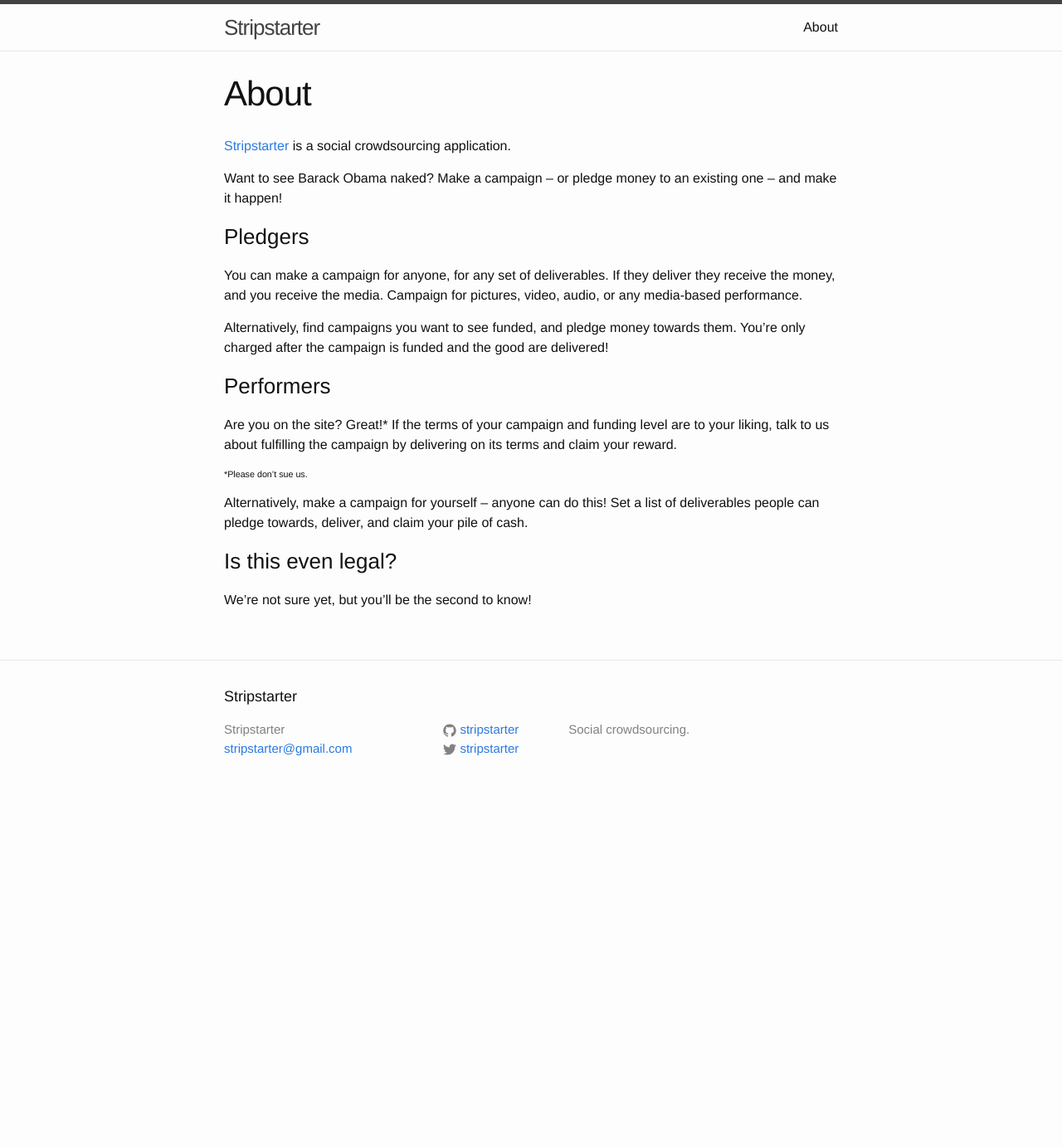
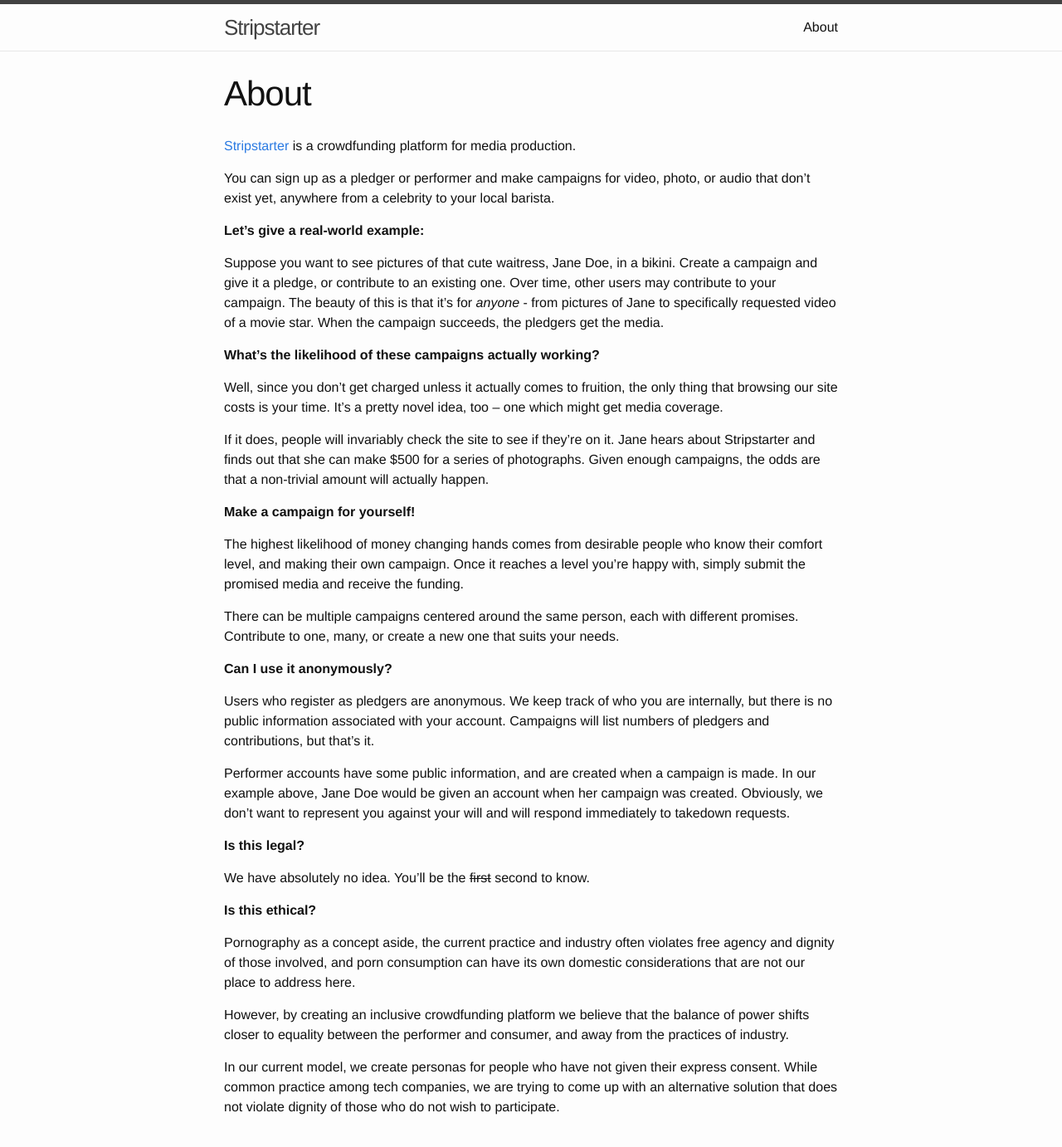
Before and after one commit to stripstarter/blog, a Jekyll site: the page built from about.md, in a window 1280 px wide and 1400 px high. Shown: the top 1382 px of the window at 83% size. Built offline with Jekyll 4.4.1, drawn with Linux system fonts in a browser that asks for light colours.

Commit message:
Adding better about.md; date fix on second post

```diff
--- a/_posts/2014-09-04-our-technology-stack.markdown
+++ b/_posts/2014-09-04-our-technology-stack.markdown
@@ -1,7 +1,7 @@
 ---
 layout: post
 title:  "Stripstarter takes off its clothes"
-date:   2014-08-30 23:03:00
+date:   2014-09-04 23:03:00
 categories: stripstarter technology
 ---
 # **Our Technology Stack**
--- a/about.md
+++ b/about.md
@@ -4,7 +4,7 @@ title: About
 permalink: /about/
 ---
 
-[Stripstarter](http://stripstarter.us) is a social crowdsourcing application.
+<!-- [Stripstarter](http://stripstarter.us) is a social crowdsourcing application.
 
 Want to see Barack Obama naked?  Make a campaign -- or pledge money to an existing one -- and make it happen!
 
@@ -24,4 +24,42 @@ Alternatively, make a campaign for yourself -- anyone can do this!  Set a list o
 
 ### Is this even legal?
 
-We're not sure yet, but you'll be the second to know!
+We're not sure yet, but you'll be the second to know! -->
+
+[Stripstarter](http://stripstarter.us) is a crowdfunding platform for media production.
+
+You can sign up as a pledger or performer and make campaigns for video, photo, or audio that don't exist yet, anywhere from a celebrity to your local barista.
+
+**Let's give a real-world example:**
+
+Suppose you want to see pictures of that cute waitress, Jane Doe, in a bikini.  Create a campaign and give it a pledge, or contribute to an existing one.  Over time, other users may contribute to your campaign.  The beauty of this is that it's for *anyone* - from pictures of Jane to specifically requested video of a movie star.  When the campaign succeeds, the pledgers get the media.
+
+**What's the likelihood of these campaigns actually working?**
+
+Well, since you don't get charged unless it actually comes to fruition, the only thing that browsing our site costs is your time.  It's a pretty novel idea, too -- one which might get media coverage.
+
+If it does, people will invariably check the site to see if they're on it.  Jane hears about Stripstarter and finds out that she can make $500 for a series of photographs.  Given enough campaigns, the odds are that a non-trivial amount will actually happen.
+
+**Make a campaign for yourself!**
+
+The highest likelihood of money changing hands comes from desirable people who know their comfort level, and making their own campaign.  Once it reaches a level you're happy with, simply submit the promised media and receive the funding.
+
+There can be multiple campaigns centered around the same person, each with different promises.  Contribute to one, many, or create a new one that suits your needs.
+
+**Can I use it anonymously?**
+
+Users who register as pledgers are anonymous.  We keep track of who you are internally, but there is no public information associated with your account.  Campaigns will list numbers of pledgers and contributions, but that's it.
+
+Performer accounts have some public information, and are created when a campaign is made.  In our example above, Jane Doe would be given an account when her campaign was created.  Obviously, we don't want to represent you against your will and will respond immediately to takedown requests.
+
+**Is this legal?**
+
+We have absolutely no idea.  You'll be the <s>first</s> second to know.
+
+**Is this ethical?**
+
+Pornography as a concept aside, the current practice and industry often violates free agency and dignity of those involved, and porn consumption can have its own domestic considerations that are not our place to address here.
+
+However, by creating an inclusive crowdfunding platform we believe that the balance of power shifts closer to equality between the performer and consumer, and away from the practices of industry.
+
+In our current model, we create personas for people who have not given their express consent.  While common practice among tech companies, we are trying to come up with an alternative solution that does not violate dignity of those who do not wish to participate.
```
